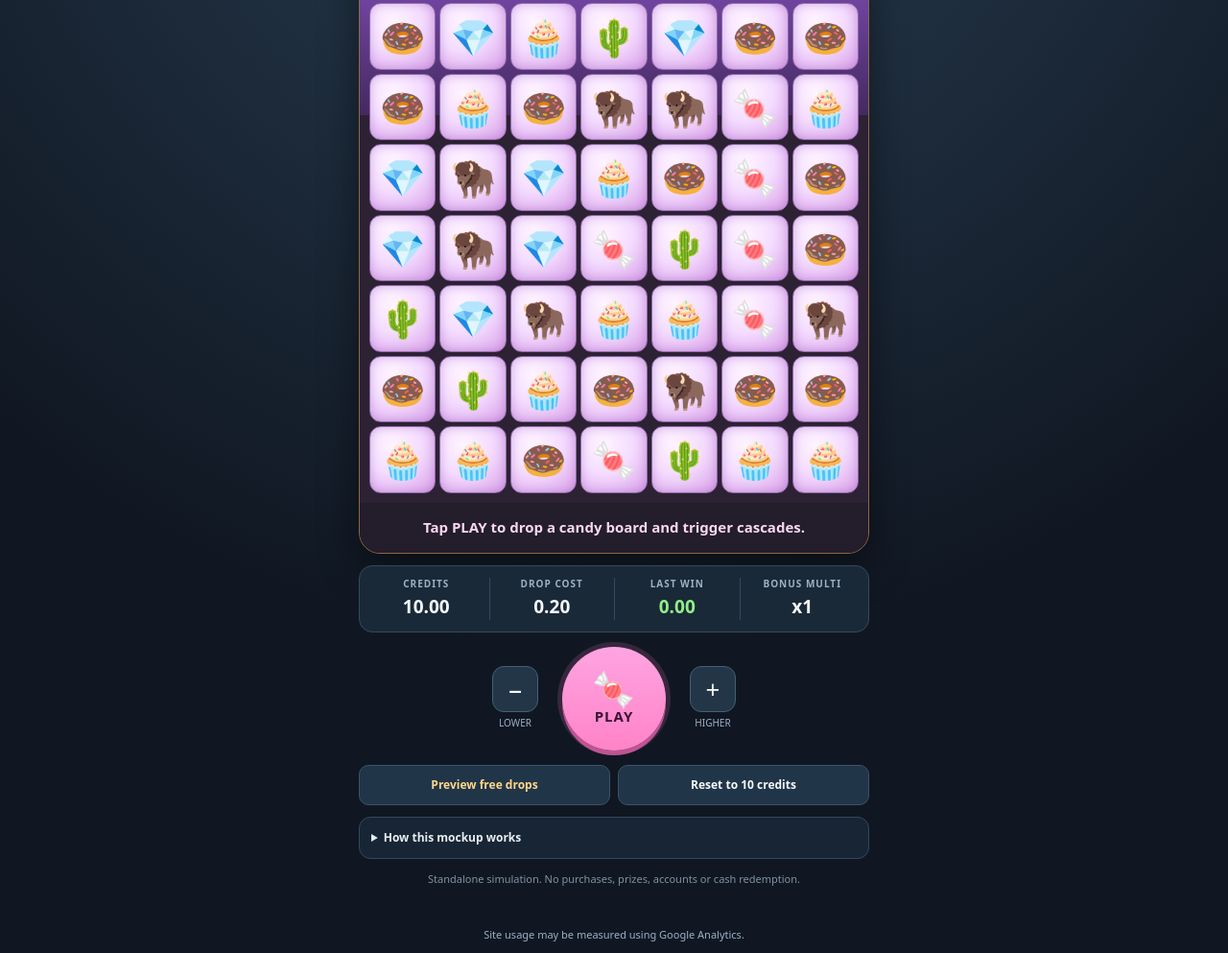
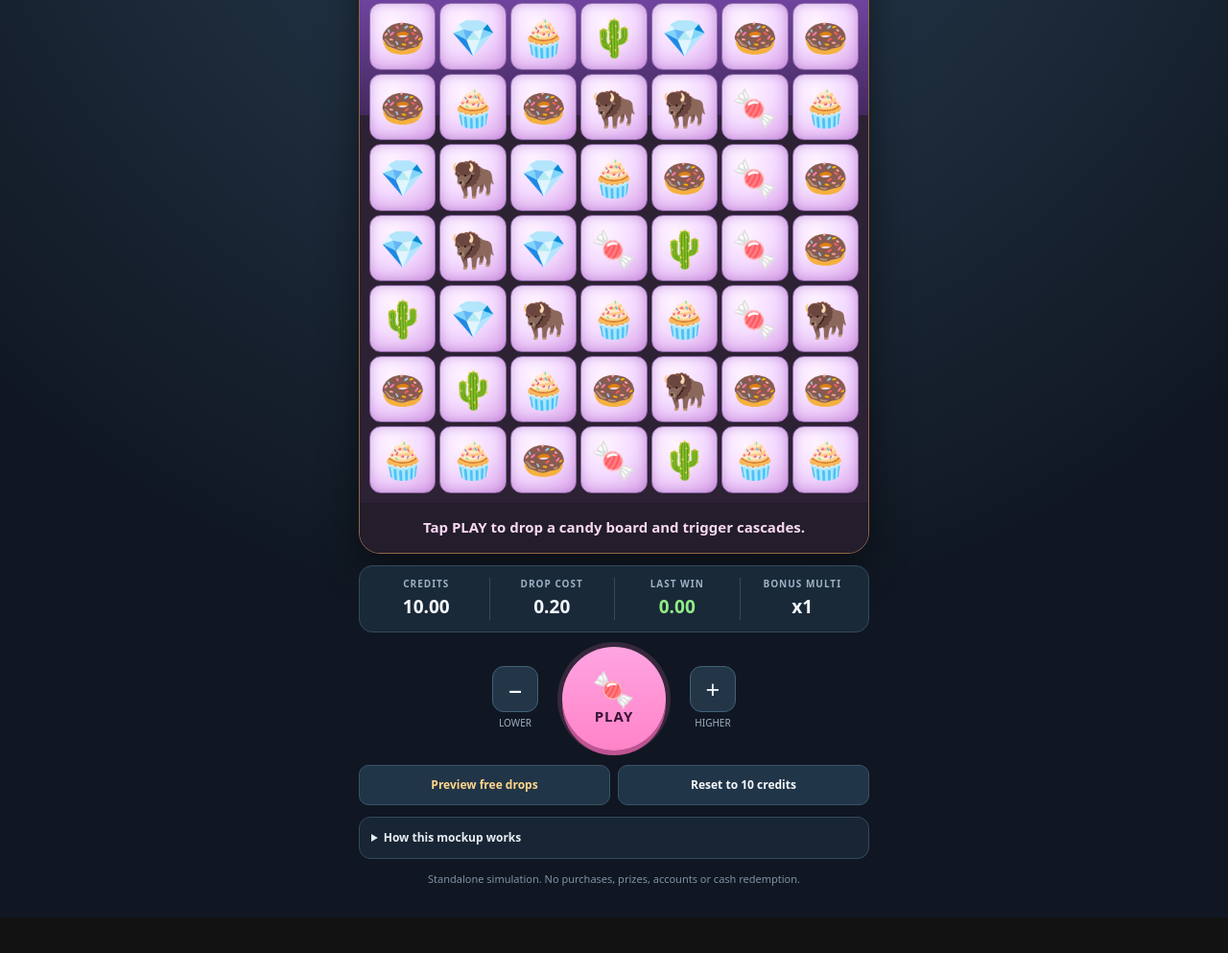
Before and after one commit to brianburrahm/Buffalo-B, a plain HTML site: page index.html in a window 1280 px wide. Shown: the part 287-1280 px from the top of the page at 96% size. After the commit the page ends 1243 px from the top, so only its background shows below. Drawn offline with Linux system fonts and the light colour scheme.

Commit message:
Remove visible analytics footer notice

```diff
--- a/index.html
+++ b/index.html
@@ -418,6 +418,5 @@ board = newBoard();
 drawBoard();
 updateUI();
 </script>
-<p style="text-align:center;color:var(--muted);font-size:11px">Site usage may be measured using Google Analytics.</p>
 </body>
 </html>
```
